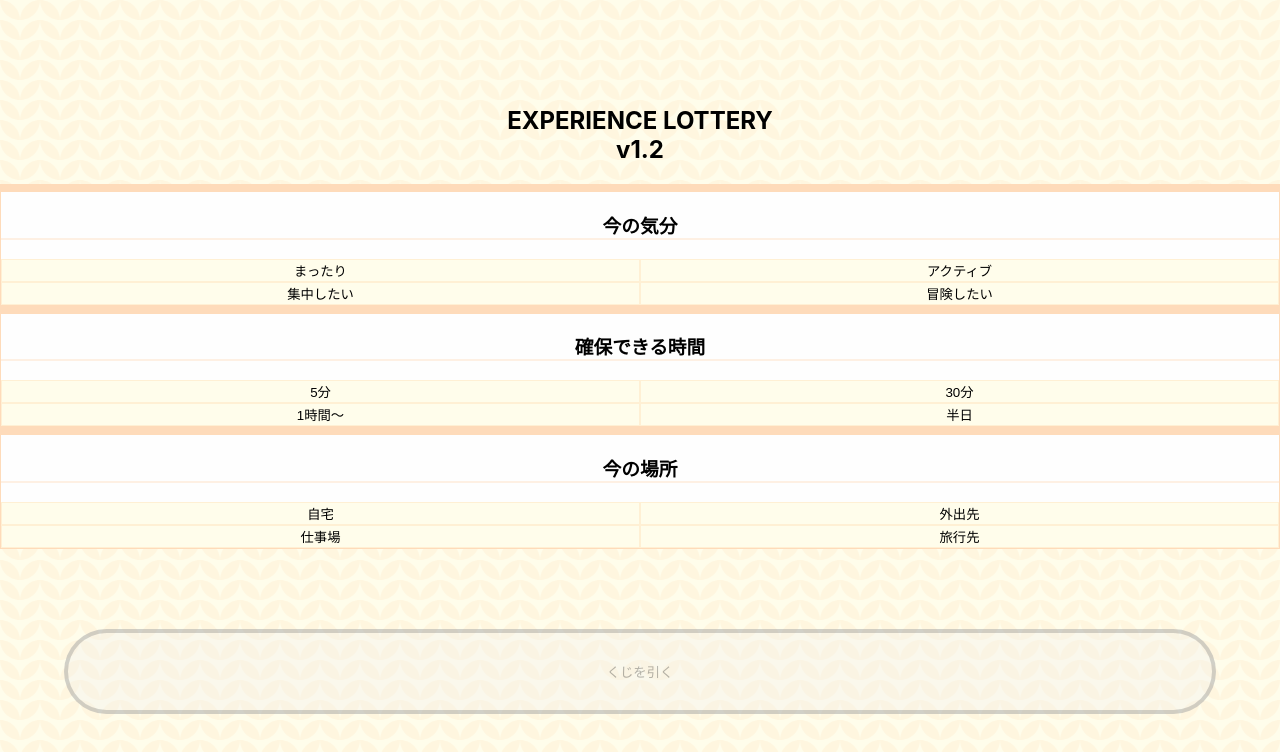
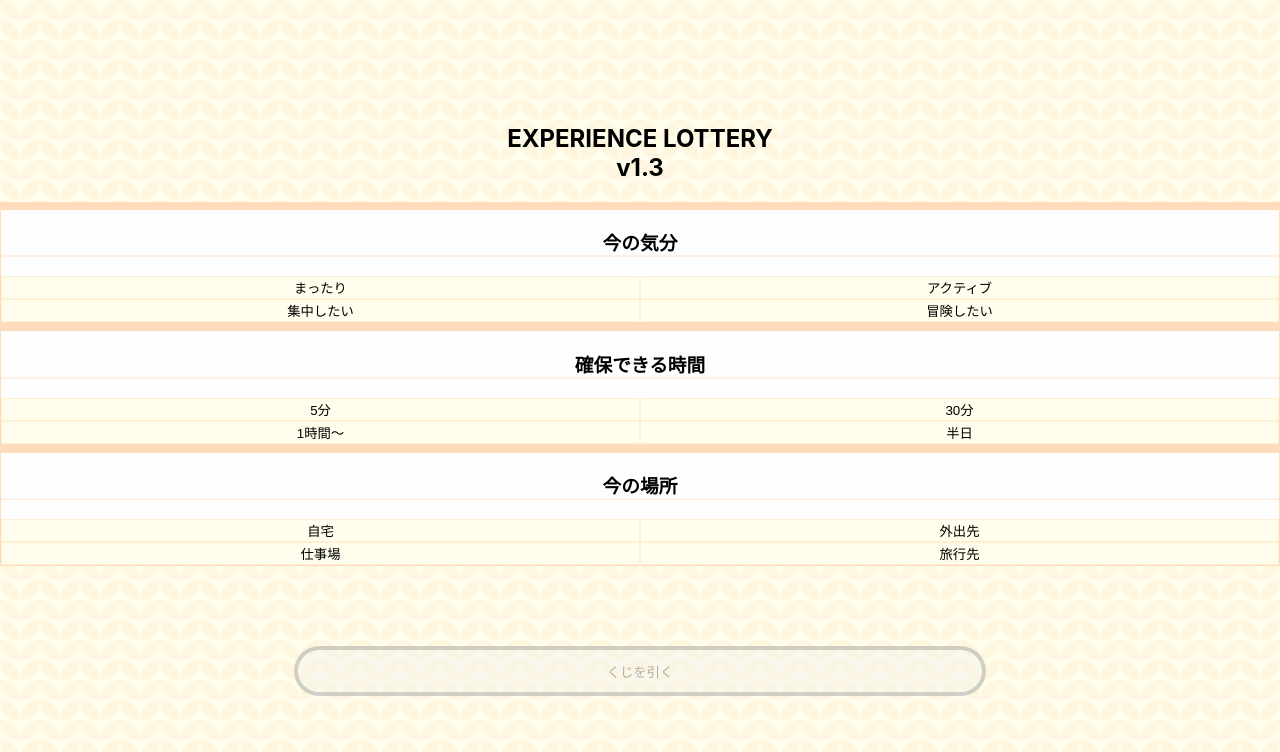
Before and after one commit to Tommy2o02h61/experience-lottery-apps, a React (Vite) app: page / in a window 1280 px wide. Shown: the top 752 px of the page. Built offline with nearby package versions, Linux system fonts and the light colour scheme.

Commit message:
UI refinements v1.3

```diff
--- a/src/components/InputForm.jsx
+++ b/src/components/InputForm.jsx
@@ -11,7 +11,7 @@ export default function InputForm({ criteria, setCriteria, onStart }) {
     return (
         <div className="w-full max-w-6xl p-2 animate-fade-in-up">
             <h2 className="text-3xl font-bold text-slate-800 text-center mb-10 drop-shadow-sm tracking-widest">
-                EXPERIENCE LOTTERY <span className="text-sm font-normal text-slate-500 block mt-2">v1.2</span>
+                EXPERIENCE LOTTERY <span className="text-sm font-normal text-slate-500 block mt-2">v1.3</span>
             </h2>
 
             {/*
@@ -34,7 +34,7 @@ export default function InputForm({ criteria, setCriteria, onStart }) {
                             <button
                                 key={mood.id}
                                 onClick={() => handleChange('mood', mood.id)}
-                                className={`py-3 md:py-2 px-1 rounded-md text-base md:text-2xl transition-all duration-200 w-full flex items-center justify-center font-bold shadow-sm border ${criteria.mood === mood.id
+                                className={`py-8 md:py-2 px-1 rounded-md text-base md:text-2xl transition-all duration-200 w-full flex items-center justify-center font-bold shadow-sm border ${criteria.mood === mood.id
                                     ? 'bg-[#FFB978] text-white border-[#FFB978]'
                                     : 'bg-[#FFFdeb] text-slate-700 border-[#FFB978]/20 hover:bg-[#FFDAB8]'
                                     }`}
@@ -55,7 +55,7 @@ export default function InputForm({ criteria, setCriteria, onStart }) {
                             <button
                                 key={time.id}
                                 onClick={() => handleChange('time', time.id)}
-                                className={`py-3 md:py-2 px-1 rounded-md text-base md:text-2xl transition-all duration-200 w-full flex items-center justify-center font-bold shadow-sm border ${criteria.time === time.id
+                                className={`py-8 md:py-2 px-1 rounded-md text-base md:text-2xl transition-all duration-200 w-full flex items-center justify-center font-bold shadow-sm border ${criteria.time === time.id
                                     ? 'bg-[#FFB978] text-white border-[#FFB978]'
                                     : 'bg-[#FFFdeb] text-slate-700 border-[#FFB978]/20 hover:bg-[#FFDAB8]'
                                     }`}
@@ -76,7 +76,7 @@ export default function InputForm({ criteria, setCriteria, onStart }) {
                             <button
                                 key={location.id}
                                 onClick={() => handleChange('location', location.id)}
-                                className={`py-3 md:py-2 px-1 rounded-md text-base md:text-2xl transition-all duration-200 w-full flex items-center justify-center font-bold shadow-sm border ${criteria.location === location.id
+                                className={`py-8 md:py-2 px-1 rounded-md text-base md:text-2xl transition-all duration-200 w-full flex items-center justify-center font-bold shadow-sm border ${criteria.location === location.id
                                     ? 'bg-[#FFB978] text-white border-[#FFB978]'
                                     : 'bg-[#FFFdeb] text-slate-700 border-[#FFB978]/20 hover:bg-[#FFDAB8]'
                                     }`}
@@ -93,15 +93,15 @@ export default function InputForm({ criteria, setCriteria, onStart }) {
                     onClick={onStart}
                     disabled={!isFormValid}
                     className={`
-             w-[90%] md:w-[32%] min-w-[300px]
-             py-6 md:py-6
-            rounded-full font-bold text-3xl md:text-4xl
+             w-[54%] md:w-[32%] min-w-[180px]
+             py-4 md:py-6
+            rounded-full font-bold text-xl md:text-4xl
             shadow-xl transition-all duration-300 transform border-4 tracking-widest
             ${isFormValid
                             ? 'bg-[#FFDAB8] text-slate-900 border-[#FFB978] hover:bg-[#FFB978] hover:text-white hover:scale-[1.02] hover:-translate-y-1'
                             : 'bg-white/50 text-slate-300 border-slate-200 cursor-not-allowed'
                         }`}
-                    style={{ minHeight: '85px' }}
+                    style={{ minHeight: '50px' }}
                 >
                     くじを引く
                 </button>
```
